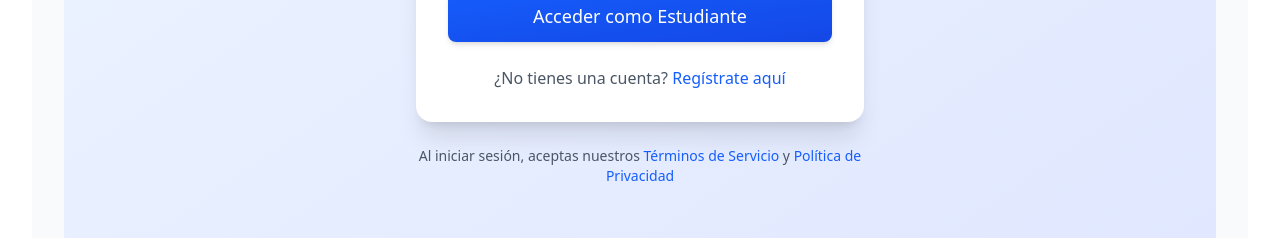
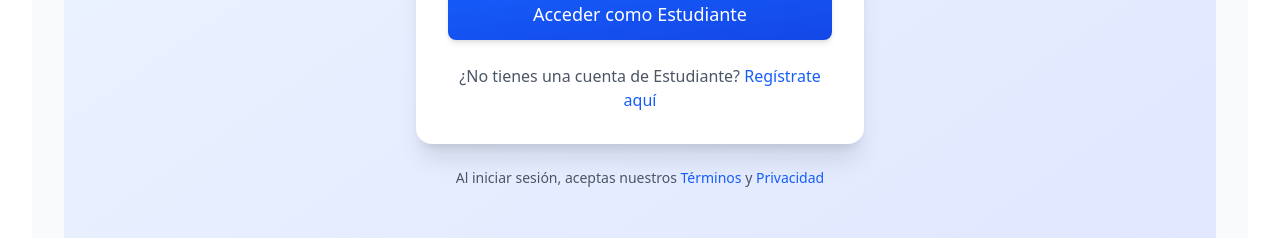
Before and after one commit to Kadir011/Sistema-de-Encuestas-para-Chatbots-Acad-micos, a React (Vite) app in the folder frontend/: page /login in a window 1280 px wide. Shown: the part 633-871 px from the top of the page. Built offline with nearby package versions, Linux system fonts and the light colour scheme; no server answers.

Commit message:
Modificacion de formulario de login de estudiantes y docentes para cambios en el formulario de registro individual

```diff
--- a/frontend/src/components/auth/LoginForm.jsx
+++ b/frontend/src/components/auth/LoginForm.jsx
@@ -24,7 +24,7 @@ const LoginForm = () => {
         handleBlur,
         handleSubmit,
     } = useForm(
-        { email: '', password: '', role: 'student' }, // student por defecto
+        { email: '', password: '', role: ROLES.STUDENT }, // Estudiante por defecto
         validateLoginForm
     );
 
@@ -34,7 +34,7 @@ const LoginForm = () => {
             await login(formValues);
             navigate('/dashboard');
         } catch (err) {
-            // El mensaje de error vendrá validado desde el backend según el rol
+            // El mensaje detallado ("Solo acceso a...") proviene del backend modificado
             setError(err.message || 'Error al iniciar sesión');
         }
     };
@@ -49,7 +49,6 @@ const LoginForm = () => {
         <div className="min-h-screen flex items-center justify-center bg-gradient-to-br from-blue-50 to-indigo-100 px-4">
             <div className="max-w-md w-full">
                 <div className="bg-white rounded-2xl shadow-xl p-8">
-                    {/* Header */}
                     <div className="text-center mb-8">
                         <h2 className="text-3xl font-bold text-gray-900 mb-2">
                             Iniciar Sesión
@@ -59,7 +58,6 @@ const LoginForm = () => {
                         </p>
                     </div>
 
-                    {/* Error Alert */}
                     {error && (
                         <Alert
                             type="error"
@@ -69,7 +67,6 @@ const LoginForm = () => {
                         />
                     )}
 
-                    {/* Formulario */}
                     <form onSubmit={handleSubmit(onSubmit)} className="space-y-6">
                         {/* Selector de Rol */}
                         <Select
@@ -132,13 +129,13 @@ const LoginForm = () => {
                         </Button>
                     </form>
 
-                    {/* Registro - Solo visible para Estudiantes/Docentes */}
+                    {/* Registro dinámico para Estudiante o Docente */}
                     {values.role !== ROLES.ADMIN && (
                         <div className="mt-6 text-center">
                             <p className="text-gray-600">
-                                ¿No tienes una cuenta?{' '}
+                                ¿No tienes una cuenta de {roleOptions.find(r => r.value === values.role)?.label}?{' '}
                                 <Link
-                                    to="/register"
+                                    to={`/register/${values.role}`}
                                     className="text-blue-600 hover:text-blue-700 font-medium"
                                 >
                                     Regístrate aquí
@@ -148,16 +145,9 @@ const LoginForm = () => {
                     )}
                 </div>
 
-                {/* Footer */}
                 <p className="text-center text-gray-600 mt-6 text-sm">
                     Al iniciar sesión, aceptas nuestros{' '}
-                    <Link to="/terms" className="text-blue-600 hover:underline">
-                        Términos de Servicio
-                    </Link>{' '}
-                    y{' '}
-                    <Link to="/privacy" className="text-blue-600 hover:underline">
-                        Política de Privacidad
-                    </Link>
+                    <Link to="/terms" className="text-blue-600 hover:underline">Términos</Link> y <Link to="/privacy" className="text-blue-600 hover:underline">Privacidad</Link>
                 </p>
             </div>
         </div>
```
